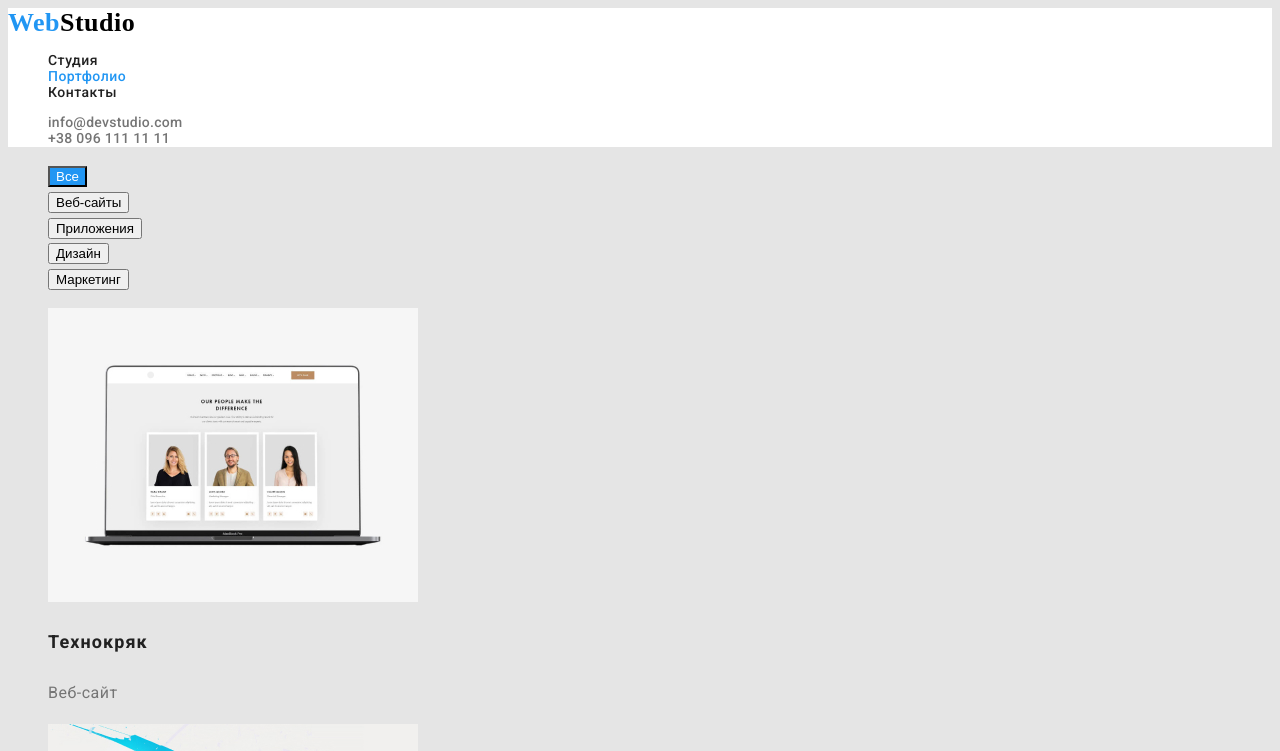
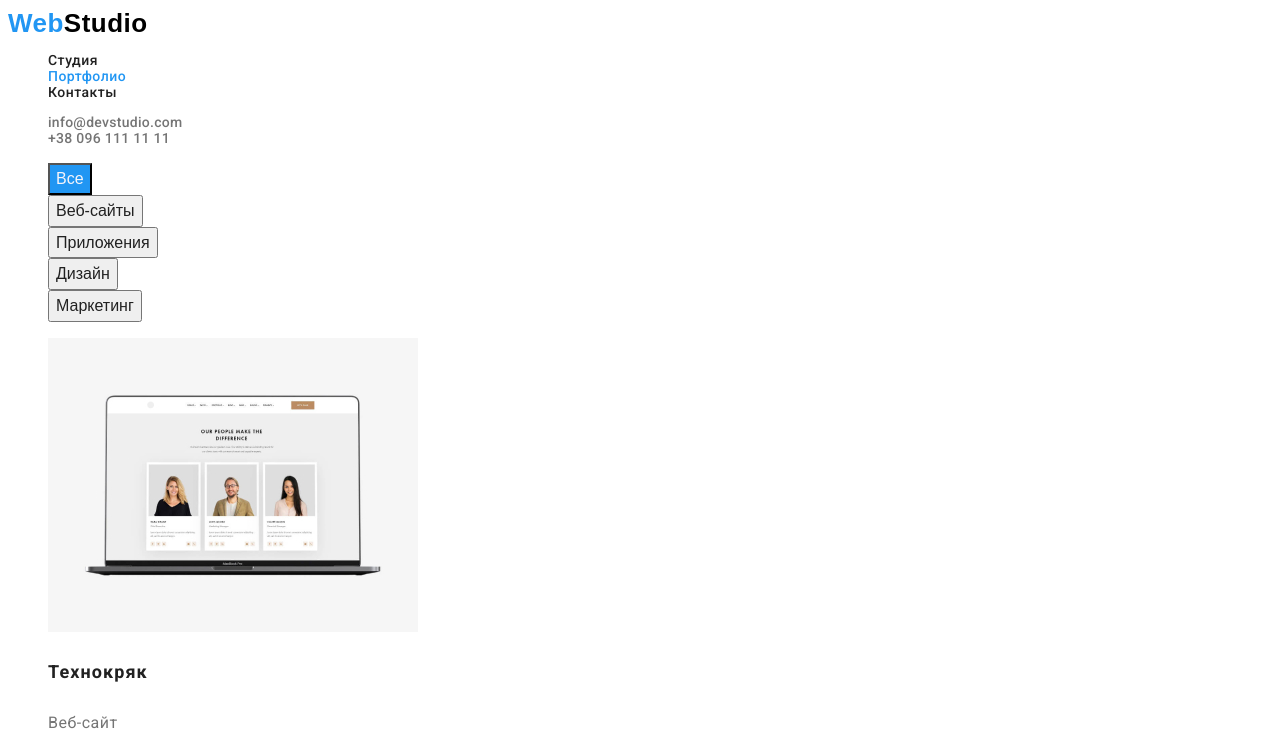
Before and after one commit to ChernykhGO/goit-markup-hw-02, a plain HTML site: page portfolio.html in a window 1280 px wide. Both pictures are taken after a click on the button "Все". Shown: the top 751 px of the page. Drawn offline with Linux system fonts and the light colour scheme.

Commit message:
уточняет цвета и шрифт

```diff
--- a/css/styles.css
+++ b/css/styles.css
@@ -4,19 +4,20 @@
   --title-text-color: #757575;
   --accent-color: #2196f3;
   --white-color: #ffffff;
-  --background-color: #e5e5e5;
   --background-team-color: #f5f4fa;
   --background-hero: #2f303a;
   --text-footer-color: rgba(255, 255, 255, 0.6);
 }
 body {
-  background: var(--background-color);
   color: var(--primary-text-color);
   font-family: Roboto, sans-serif;
   letter-spacing: 0.03em;
 }
-.list {
+ul {
   list-style: none;
+}
+a {
+  text-decoration: none;
 }
 
 /* Site nav*/
@@ -28,11 +29,10 @@ body {
 }
 .logo {
   color: var(--logo-text-color);
-  font-family: Raleway;
+  font-family: Raleway, sans-serif;
   font-weight: 700;
   font-size: 26px;
   line-height: 1.19;
-  text-decoration: none;
 }
 .site-nav {
   font-weight: 500;
@@ -44,7 +44,6 @@ body {
 }
 .site-nav .link {
   color: var(--primary-text-color);
-  text-decoration: none;
 }
 .link:focus,
 .link:hover {
@@ -60,7 +59,6 @@ body {
 }
 .contact a {
   color: var(--title-text-color);
-  text-decoration: none;
 }
 .link-contact:focus,
 .link-contact:hover {
@@ -71,12 +69,14 @@ body {
 .hero {
   color: var(--white-color);
   background: var(--background-hero);
-  font-weight: 900;
-  font-size: 44px;
   line-height: 1.36;
   text-align: center;
   letter-spacing: 0.06em;
   text-transform: uppercase;
+}
+.hero > h1 {
+  font-weight: 900;
+  font-size: 44px;
 }
 .button {
   color: var(--white-color);
@@ -104,7 +104,6 @@ body {
 /*About us*/
 .about-us .title,
 .team .title {
-  font-style: normal;
   font-weight: 700;
   font-size: 36px;
   line-height: 1.17;
@@ -138,28 +137,33 @@ footer {
 }
 .adds .link-adds {
   color: var(--text-footer-color);
-  text-decoration: none;
   font-weight: 400;
   font-size: 14px;
   line-height: 1.71;
   font-style: normal;
 }
+.logo-footer {
+  color: var(--white-color);
+  font-family: Raleway, sans-serif;
+  font-weight: 700;
+  font-size: 26px;
+  line-height: 1.19;
+}
 
 /* Стили для Портфолио*/
-.btn.list {
+.button-port {
   color: var(--primary-text-color);
   font-weight: 500;
   font-size: 16px;
   line-height: 1.62;
 }
-.btn.list button:focus,
-.btn.list button:hover {
-  color: var(--white-color);
+.button-port:focus,
+.button-port:hover {
+  color: var(--background-team-color);
   background-color: var(--accent-color);
 }
 .list .caption {
   color: var(--primary-text-color);
-  font-style: normal;
   font-weight: 700;
   font-size: 18px;
   line-height: 2;
@@ -170,6 +174,3 @@ footer {
   font-size: 16px;
   line-height: 1.87;
 }
-.list .link-img {
-  text-decoration: none;
-}
--- a/portfolio.html
+++ b/portfolio.html
@@ -33,12 +33,12 @@
           <!--Content portfolio-->
           <section>
              <h1 hidden>Фильтр наших работ</h1>
-                <ul class="btn list">
-                   <li><button type="button">Все</button></li>
-                   <li><button type="button">Веб-сайты</button></li>
-                   <li><button type="button">Приложения</button></li>
-                   <li><button type="button">Дизайн</button></li>
-                   <li><button type="button">Маркетинг</button></li>
+                <ul class="btn-list">
+                   <li><button class="button-port" type="button">Все</button></li>
+                   <li><button class="button-port" type="button">Веб-сайты</button></li>
+                   <li><button class="button-port" type="button">Приложения</button></li>
+                   <li><button class="button-port" type="button">Дизайн</button></li>
+                   <li><button class="button-port" type="button">Маркетинг</button></li>
               </ul>
               <h2 hidden>Список наших работ</h2>
               <ul class="list">
@@ -92,7 +92,7 @@
      </main>
         <!--Footer-->
       <footer>
-          <a href="#" lang="en" class="logo"><span class="accent">Web</span>Studio</a>
+          <a href="#" lang="en" class="logo-footer"><span class="accent">Web</span>Studio</a>
          <address class="adds">
              <p class="location">г. Киев, пр-т Леси Украинки, 26</p><br>
              <a href="mailto:info@example.com" class="link-adds">info@example.com</a><br>
@@ -100,5 +100,4 @@
          </address>
      </footer>
  </body>
-
 </html>
```
Also changed, not shown: index.html (+6 -4 lines).
